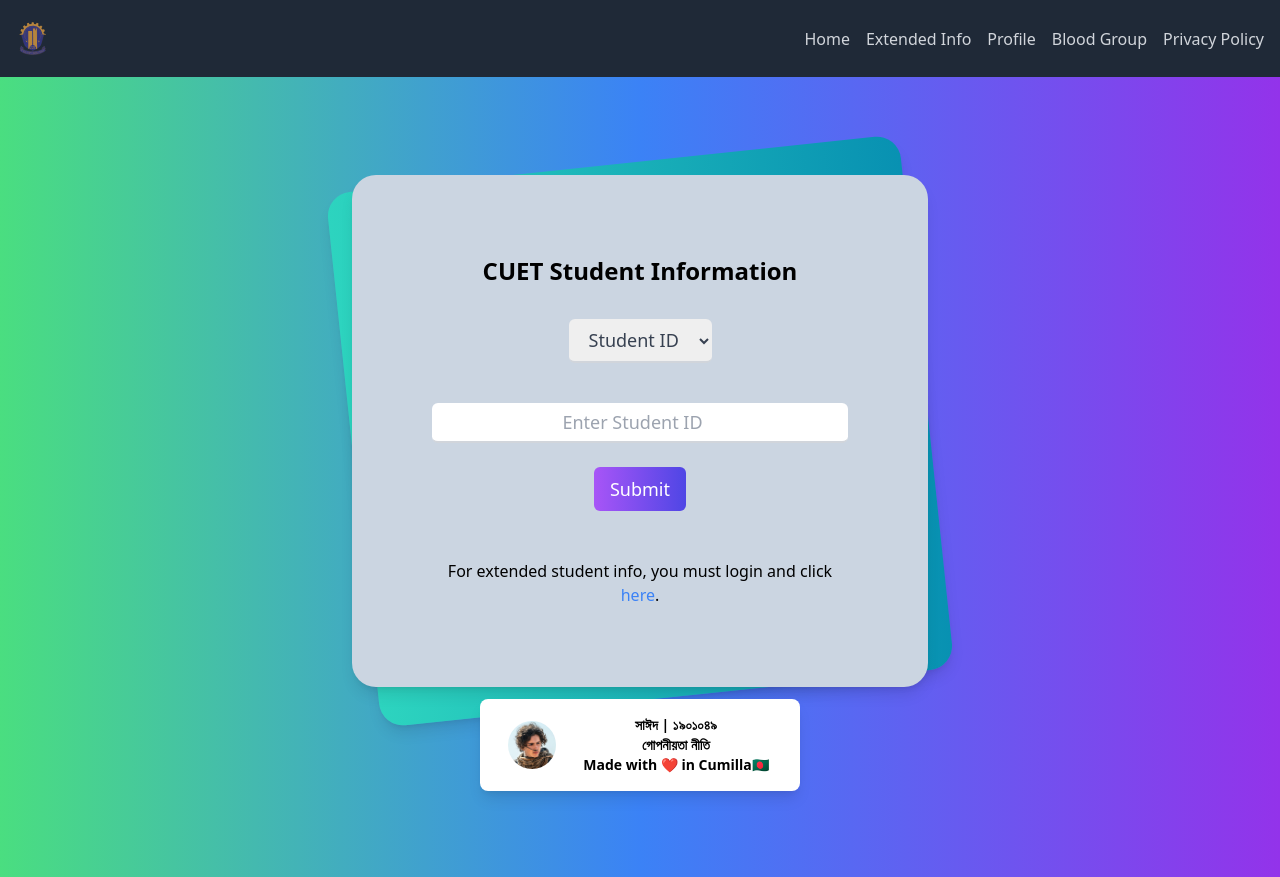
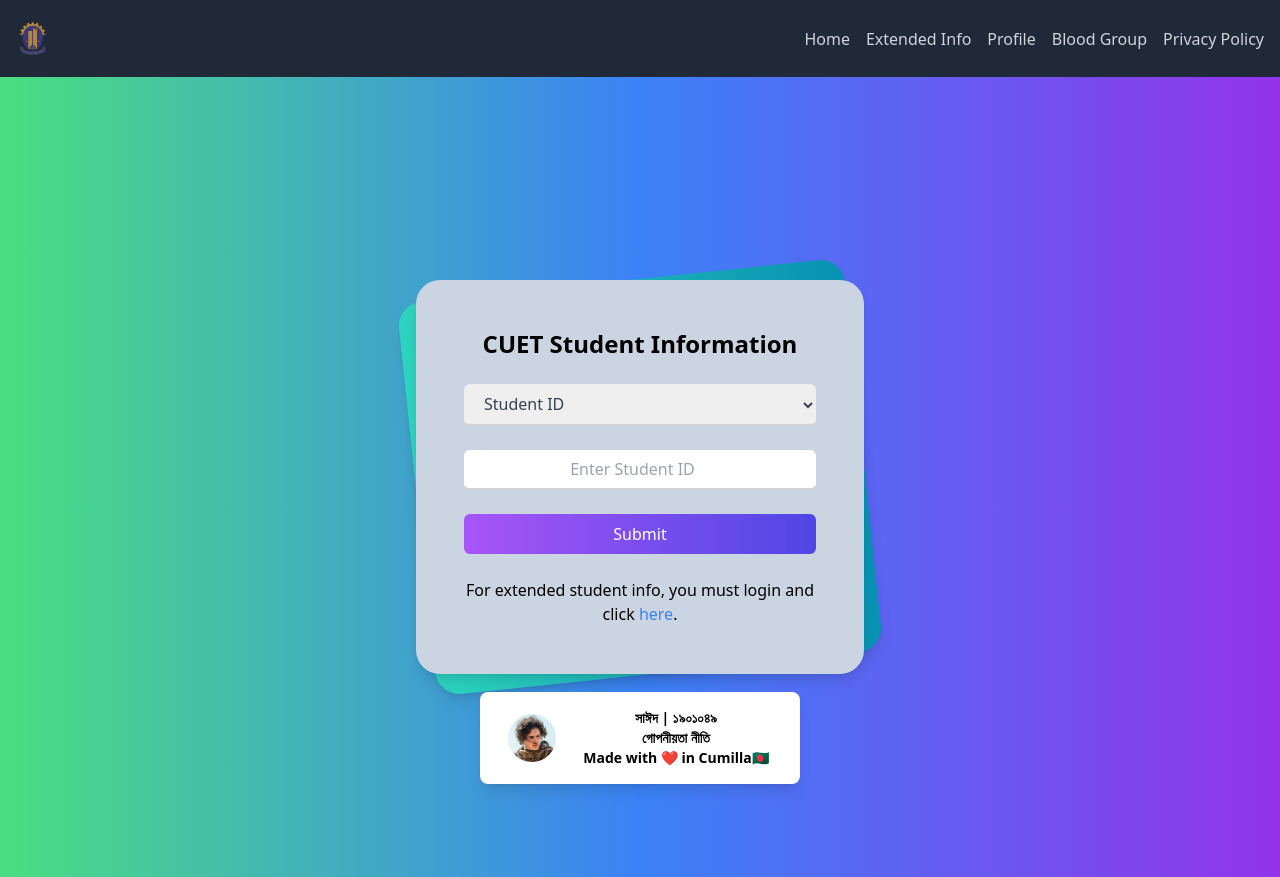
Before and after one commit to abusayed0206/cuet, a Next.js app: page / in a window 1280 px wide. Built offline with nearby package versions, Linux system fonts and the light colour scheme.

Commit message:
Blood Group Fixed

```diff
--- a/src/app/(main)/(home)/page.tsx
+++ b/src/app/(main)/(home)/page.tsx
@@ -55,18 +55,14 @@
   };
 
   return (
-    <div className="min-h-screen bg-gradient-to-r from-green-400 via-blue-500 to-purple-600 py-6 flex flex-col justify-center items-center relative">
-      <div className="relative py-3 sm:max-w-xl sm:mx-auto">
+    <div className="min-h-screen bg-gradient-to-r from-green-400 via-blue-500 to-purple-600 p-4 md:p-6 flex items-center justify-center">
+      <div className="w-full max-w-md mx-auto relative">
         <div className="absolute inset-0 bg-gradient-to-r from-teal-400 to-cyan-600 shadow-lg transform -skew-y-6 sm:skew-y-0 sm:-rotate-6 rounded-3xl"></div>
 
-        <div className="relative px-4 py-10 bg-slate-300 shadow-lg rounded-3xl sm:p-20">
-          <div className="max-w-md mx-auto">
-            <h1 className="text-2xl font-semibold text-center text-black">CUET Student Information</h1>
-            <div className="divide-y divide-gray-200">
-              <form
-                onSubmit={handleSubmit}
-                className="py-8 text-base leading-6 space-y-6 text-gray-700 sm:text-lg sm:leading-7 flex flex-col items-center"
-              >
+        <div className="relative px-4 py-8 md:p-12 bg-slate-300 shadow-lg rounded-3xl">
+          <h1 className="text-2xl font-semibold text-center text-black mb-6">CUET Student Information</h1>
+
+          <form onSubmit={handleSubmit} className="space-y-6 text-gray-700">
             <select
               value={searchType}
               onChange={(e) => {
@@ -74,7 +70,7 @@
                 setInputValue('');
                 setError('');
               }}
-                  className="border-b-2 border-gray-300 py-2 px-4 rounded-md mb-4"
+              className="w-full border-b-2 border-gray-300 py-2 px-4 rounded-md"
             >
               <option value="Student ID">Student ID</option>
               <option value="Name">Name</option>
@@ -86,7 +82,7 @@
                 id="inputValue"
                 name="inputValue"
                 type={searchType === 'Student ID' ? 'number' : 'text'}
-                    className="h-10 w-full border-b-2 border-gray-300 text-gray-900 focus:outline-none focus:border-rose-600 text-center rounded-md mb-4"
+                className="w-full h-10 border-b-2 border-gray-300 text-gray-900 focus:outline-none focus:border-rose-600 text-center rounded-md"
                 placeholder={searchType === 'Student ID' ? 'Enter Student ID' : 'Enter Name'}
                 value={inputValue}
                 onChange={(e) => setInputValue(e.target.value)}
@@ -97,26 +93,22 @@
 
             <button
               type="submit"
-                  className="bg-gradient-to-r from-purple-500 to-indigo-600 text-white rounded-md px-4 py-2 hover:from-pink-500 hover:to-yellow-500 transition-all"
+              className="w-full bg-gradient-to-r from-purple-500 to-indigo-600 text-white rounded-md px-4 py-2 hover:from-pink-500 hover:to-yellow-500 transition-all"
             >
               Submit
             </button>
           </form>
-            </div>
-          </div>
-          <div className="mt-4 text-center text-black">
+
+          <div className="mt-6 text-center text-black">
             For extended student info, you must login and click{' '}
-            <a href="/extended" className="text-blue-500 hover:underline">
-              here
-            </a>.
-          </div>
+            <a href="/extended" className="text-blue-500 hover:underline">here</a>.
           </div>
         </div>
 
-      <div className="flex flex-col justify-end items-center z-10">
-        <div className="w-80 p-4 rounded-lg shadow-lg bg-white flex items-center">
-          <div className="flex w-full">
-            <div className="w-1/4 flex justify-center items-center">
+
+        <div className="fixed bottom-4 left-4 right-4 flex justify-center">
+          <div className="w-full max-w-xs p-4 rounded-lg shadow-lg bg-white flex items-center">
+            <div className="w-1/4 flex justify-center">
               <Image
                 src="/sayed.webp"
                 alt="সাঈদ"
@@ -125,15 +117,10 @@
                 className="rounded-full object-contain"
               />
             </div>
-            <div className="w-3/4 flex flex-col justify-center">
+            <div className="w-3/4 flex flex-col">
               <p className="text-sm font-semibold text-black text-center">
-                <a href="https://sayed.page/" target="_blank" rel="noopener noreferrer">
-                  সাঈদ
-                </a>{' '}
-                |{' '}
-                <a href="https://cuet.sayed.page/1901049" target="_blank" rel="noopener noreferrer">
-                  ১৯০১০৪৯
-                </a>
+                <a href="https://sayed.page/" target="_blank" rel="noopener noreferrer">সাঈদ</a> |{' '}
+                <a href="https://cuet.sayed.page/1901049" target="_blank" rel="noopener noreferrer">১৯০১০৪৯</a>
               </p>
               <a href="https://cuet.sayed.page/privacy" target="_blank" rel="noopener noreferrer" className="text-sm font-semibold text-black text-center">
                 গোপনীয়তা নীতি
--- a/src/app/(main)/bg/page.tsx
+++ b/src/app/(main)/bg/page.tsx
@@ -1,4 +1,3 @@
-// app/bg/page.tsx
 "use client";
 import React, { useEffect, useState } from 'react';
 import Link from 'next/link';
@@ -20,7 +19,9 @@
     const pageSize = 20;
 
     const fetchStudents = async (bloodGroup: string, page: number) => {
-        const response = await fetch(`/api/bg/${bloodGroup}?page=${page}`);
+        // Encode the blood group to handle special characters
+        const encodedBloodGroup = encodeURIComponent(bloodGroup);
+        const response = await fetch(`/api/bg/${encodedBloodGroup}?page=${page}`);
         const data = await response.json();
 
         if (response.ok) {
@@ -56,7 +57,6 @@
                     </button>
                 ))}
             </div>
-
 
             {/* Student List */}
             <div className="grid grid-cols-1 md:grid-cols-2 lg:grid-cols-4 gap-4">
--- a/src/app/api/bg/[bloodGroup]/route.ts
+++ b/src/app/api/bg/[bloodGroup]/route.ts
@@ -5,43 +5,25 @@
   request: Request,
   { params }: { params: { bloodGroup: string } }
 ) {
-  // Normalize the blood group input
-  const bloodGroup = params.bloodGroup.toUpperCase().trim();
-
+  const bloodGroup = params.bloodGroup;
   const { searchParams } = new URL(request.url);
-  const page = Number(searchParams.get("page")) || 1;
-  const pageSize = 20;
+  const page = Number(searchParams.get("page")) || 1; // Default to page 1 if not provided
+  const pageSize = 20; // Maximum number of rows per page
 
   try {
-    // Use ilike for case-insensitive matching
+    // Query for students with the specified blood group
     const { data, error, count } = await supabaseServer
       .from("apidata")
-      .select("name, studentid, phonenumber", { count: "exact" })
-      .ilike("bloodgroup", bloodGroup) // Changed from eq to ilike
-      .range((page - 1) * pageSize, page * pageSize - 1);
+      .select("name, studentid, phonenumber", { count: "exact" }) // Include phonenumber in the select
+      .eq("bloodgroup", bloodGroup) // Filter by bloodgroup
+      .range((page - 1) * pageSize, page * pageSize - 1); // Pagination logic
 
     if (error) {
       console.error("Supabase error:", error);
       return NextResponse.json({ error: error.message }, { status: 500 });
     }
 
-    // Add logging to help debug production issues
-    console.log({
-      bloodGroup,
-      page,
-      resultCount: data?.length,
-      totalCount: count,
-      firstResult: data?.[0],
-    });
-
-    return NextResponse.json({
-      data,
-      count,
-      debug: {
-        queryParams: { bloodGroup, page },
-        resultCount: data?.length,
-      },
-    });
+    return NextResponse.json({ data, count }); // Return data and count for pagination
   } catch (error) {
     console.error("Error fetching blood group data:", error);
     return NextResponse.json(
```
Lines whose indentation alone changed are shown as unchanged.
